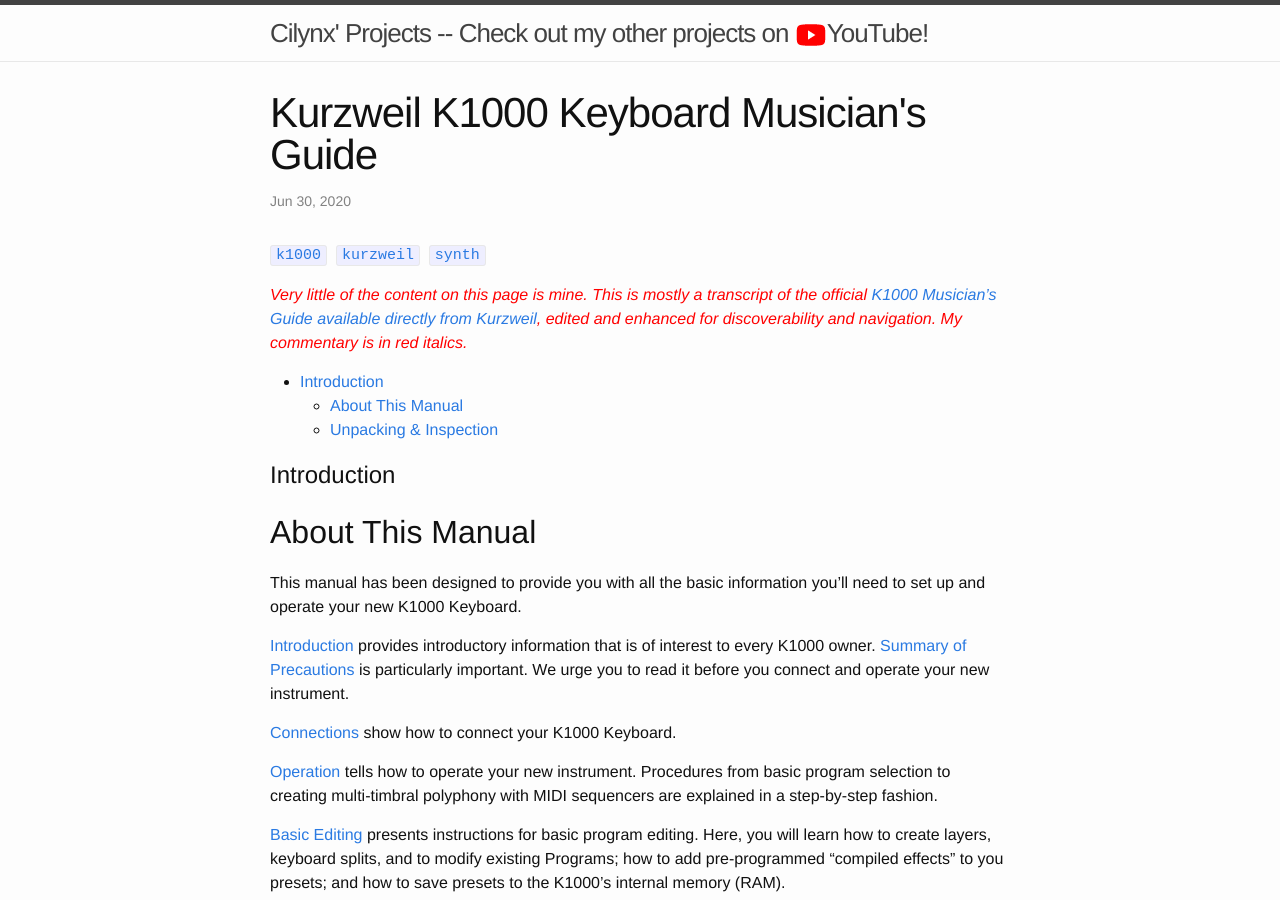
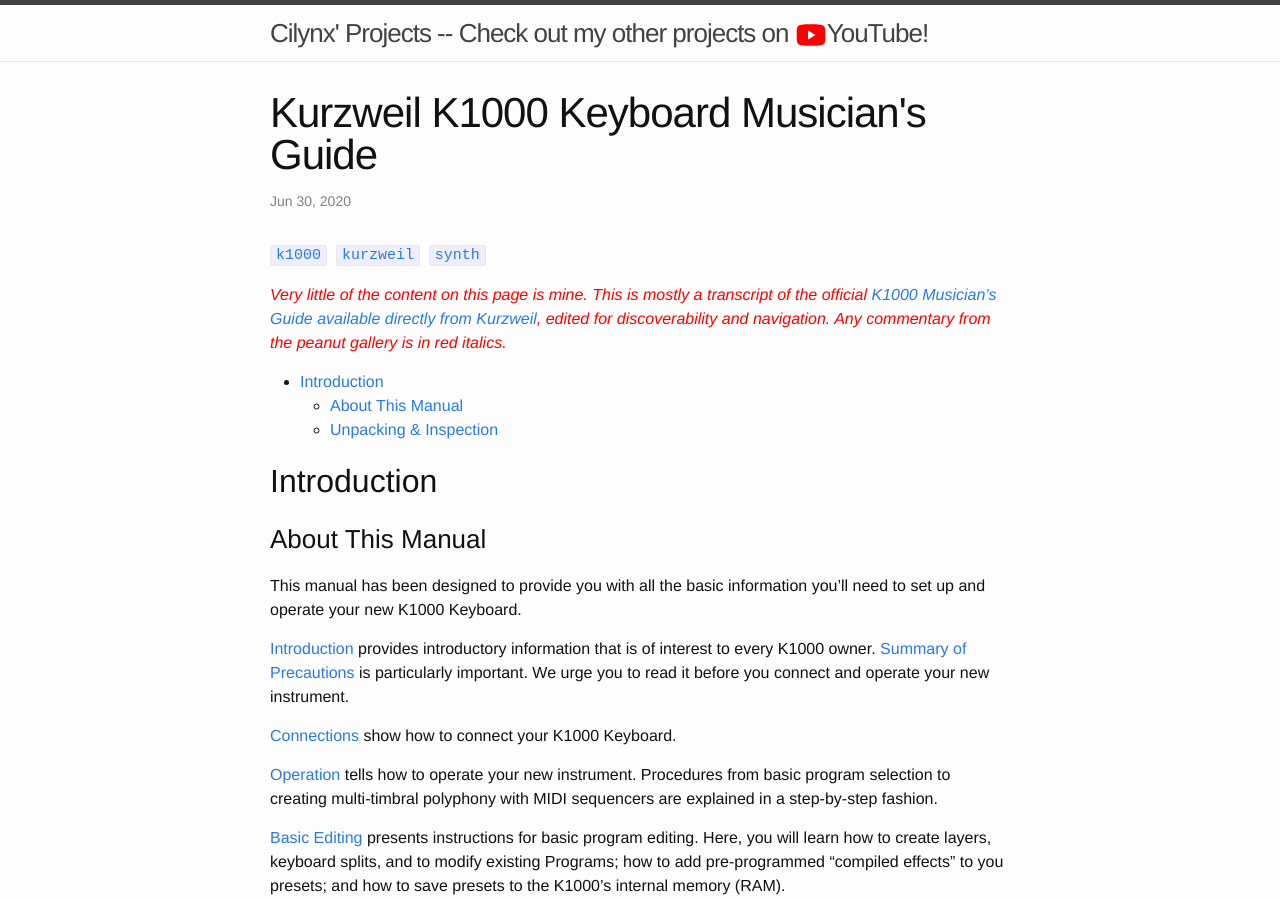
Before and after one commit to cilynx/cilynx.github.io, a Jekyll site: the page built from _posts/2020-06-30-kurzweil_k1000_keyboard_musician's_guide.md, in a window 1280 px wide and 900 px high. Built offline with Jekyll 4.4.1, drawn with Linux system fonts in a browser that asks for light colours; a script that is not in the unit is left out; comment, search, counter and statistics services are not loaded.

Commit message:
Minor style updates

```diff
--- a/_posts/2020-06-30-kurzweil_k1000_keyboard_musician's_guide.md
+++ b/_posts/2020-06-30-kurzweil_k1000_keyboard_musician's_guide.md
@@ -4,14 +4,14 @@
 date:   2020-06-30 07:35:21 -0700
 tags:   k1000 kurzweil synth
 ---
-<span style="color:red">_Very little of the content on this page is mine.  This is mostly a transcript of the official [K1000 Musician's Guide available directly from Kurzweil](https://kurzweil.com/k1000_series/), edited and enhanced for discoverability and navigation.  My commentary is in red italics._</span>
+<span style="color:red">_Very little of the content on this page is mine.  This is mostly a transcript of the official [K1000 Musician's Guide available directly from Kurzweil](https://kurzweil.com/k1000_series/), edited for discoverability and navigation.  Any commentary from the peanut gallery is in red italics._</span>
 
 * TOC
 {:toc}
 
-# Introduction
+## Introduction
 
-## About This Manual
+### About This Manual
 This manual has been designed to provide you with all the basic information you'll need to set up and operate your new K1000 Keyboard.
 
 [Introduction](#introduction) provides introductory information that is of interest to every K1000 owner.  [Summary of Precautions](#summary-of-precautions) is particularly important.  We urge you to read it before you connect and operate your new instrument.
@@ -32,7 +32,7 @@
 
 Thank you for your purchase of a Kurzweil K1000 Keyboard.
 
-## Unpacking & Inspection
+### Unpacking & Inspection
 
 The Kurzweil K1000 is delivered in a single corrugated cardboard shipping container.  Upon unpacking your K1000, immediately inspect it for shipping damage.  If it has been damaged in transit, you must place a claim with the carrier or with your Kurzweil dealer.  Kurzweil Music Systems assumes no responsibility for shipping damage.
 
```
